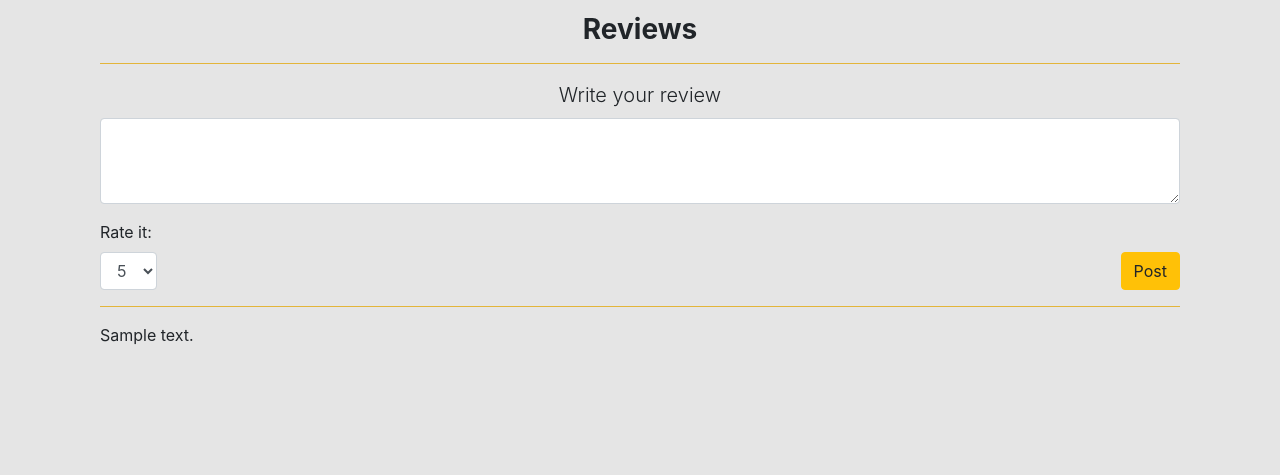
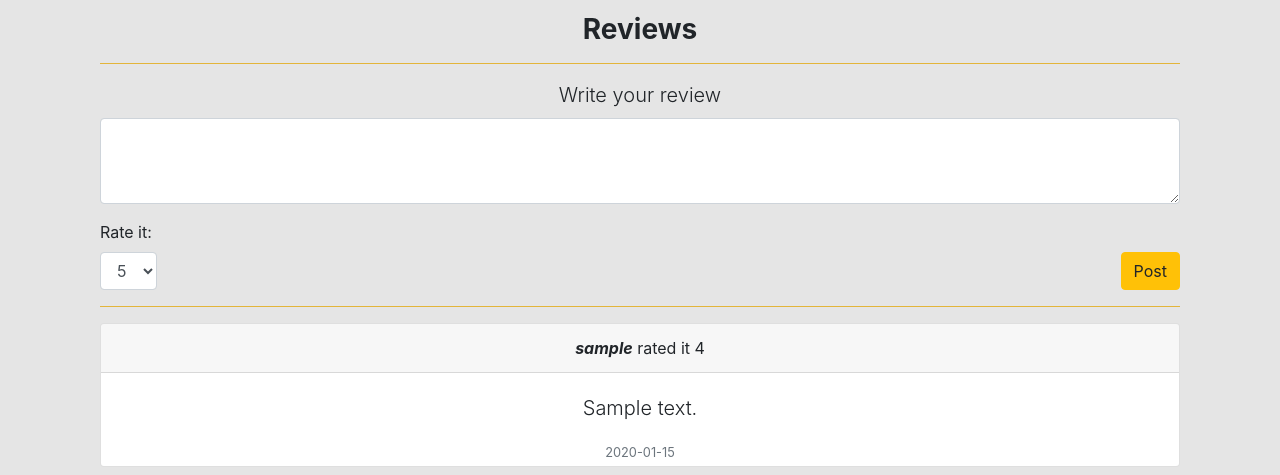
Before and after one commit to renmans/folium, a Flask app: template app/templates/book.html in a window 1280 px wide. Shown: the part 345-820 px from the top of the page. Before the commit the page ends 690 px from the top, so only its background shows below. Run offline with Flask 2, Linux system fonts and the light colour scheme; the template is opened without the code that fills it: values that come from a table or form of the project are taken from there, most other values are stand-ins (such as "Sample title", 1, 10 or a date in 2020); some libraries are stand-ins or nearby versions.

Commit message:
Finished a book page

```diff
--- a/app/app.py
+++ b/app/app.py
@@ -144,7 +144,7 @@ def logout():
     return redirect(url_for("index"))
 
 
-@app.route("/book/<int:book_id>", methods=['GET', 'POST'])
+@app.route("/book/<int:bid>", methods=['GET', 'POST'])
 def book(bid):
     # TODO: REPLACE WITH DECORATOR
     try:
--- a/app/db.py
+++ b/app/db.py
@@ -57,8 +57,9 @@ def get_review(bid, uid):
 
 
 def get_reviews(bid):
-    reviews = db.execute("""SELECT * FROM reviews WHERE book_id = :id""",
-                         {"id": bid})
+    reviews = db.execute("""SELECT username, review, rating, createtime FROM
+                         reviews LEFT JOIN users ON reviews.user_id = users.id
+                         WHERE book_id = :id""", {"id": bid})
     return reviews
 
 
--- a/app/templates/book.html
+++ b/app/templates/book.html
@@ -55,7 +55,16 @@
         <hr>
         {% if reviews %}
             {% for review in reviews %}
-                {{ review }}
+                <div class="card text-center mb-2">
+                    <div class="card-header">
+                        <strong><em>{{ review.username }}</em></strong>
+                        rated it {{ review.rating }}
+                    </div>
+                    <div class="card-body lead">
+                        {{ review.review }}
+                    </div>
+                    <small class="text-muted mb-1">{{ review.createtime }}</small>
+                </div>
             {% endfor %}
         {% endif %}
     </div>
--- a/app/templates/search.html
+++ b/app/templates/search.html
@@ -12,10 +12,6 @@
     <div class="form-center my-3">
         <form action="" method="post" class="form-inline justify-content-center">
             {{ form.csrf_token }}
-            <!--
-            <input type="text" class="form-control" placeholder="ISBN, Title or Author"
-            name="search" aria-label="Book search" aria-describedby="search-form">
-            -->
             <div class="form-group mb-0">
                 {{ form.query }}
             </div>
@@ -39,7 +35,7 @@
                 {% for book in books %}
                 <tr>
                     <th scope="col">{{ book.isbn }}</th>
-                    <th scope="col"><a href={{ url_for('book', book_id=book.id) }}>{{ book.title }}</a></th>
+                    <th scope="col"><a href={{ url_for('book', bid=book.id) }}>{{ book.title }}</a></th>
                     <th scope="col">{{ book.author }}</th>
                     <th scope="col">{{ book.year }}</th>
                 </tr>
```
Also changed, not shown: README.md, app/static/img/book.png (added).
